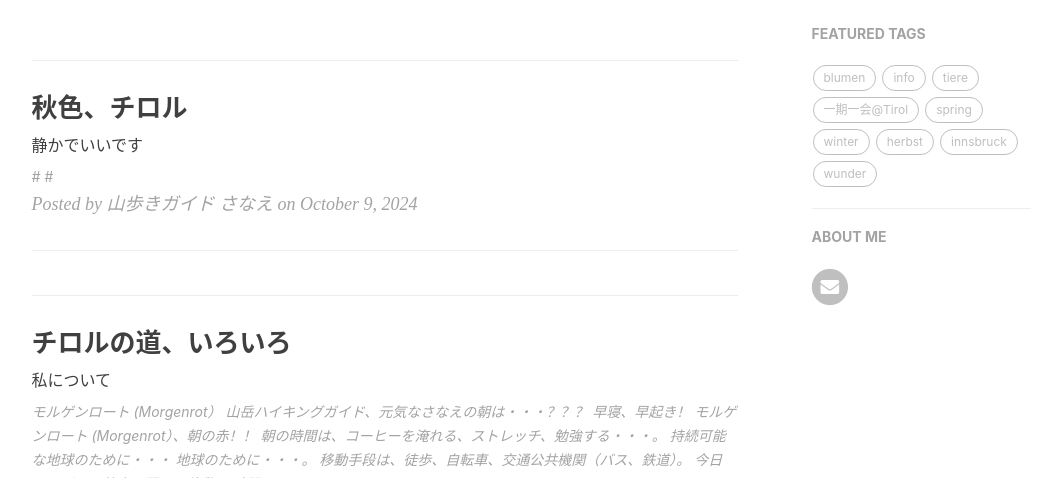
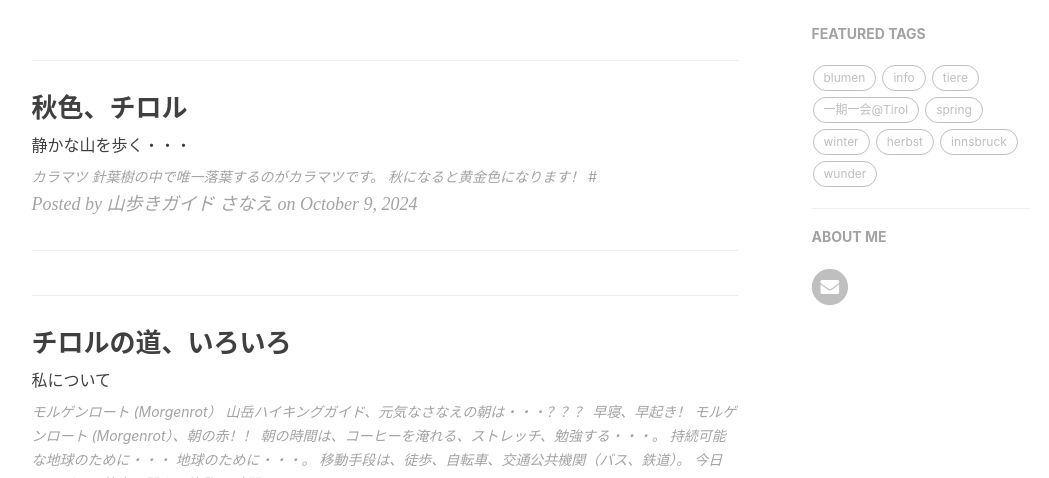
Before and after one commit to yamayagi/yamayagi.github.io, a Jekyll site: the page built from index.html, in a window 1280 px wide and 900 px high, cut to the strip 422-900 px from the top of the window. Shown: the whole strip, without its empty margins (136-1185 px from the left). Built offline with Jekyll 4.4.1, drawn with Linux system fonts in a browser that asks for light colours; nearby versions of some CDN libraries; the list of posts is cut into pages by our own code; comment, search, counter and statistics services are not loaded.

Commit message:
Update 2024-10-09-herbst.md

```diff
--- a/_posts/2024-10-09-herbst.md
+++ b/_posts/2024-10-09-herbst.md
@@ -1,14 +1,16 @@
 ---
 title: 秋色、チロル
-subtitle: 静かでいいです
+subtitle: 静かな山を歩く・・・
 tags: [herbst]
 ---
 
-#
+# カラマツ
 
+針葉樹の中で唯一落葉するのがカラマツです。
+
+秋になると黄金色になります！
 
 ![20241009soelden1](https://piwigo.schickl.de/i.php?/upload/2024/10/11/20241011102138-2df223a9-me.jpg)
 
 
-
 #
```
